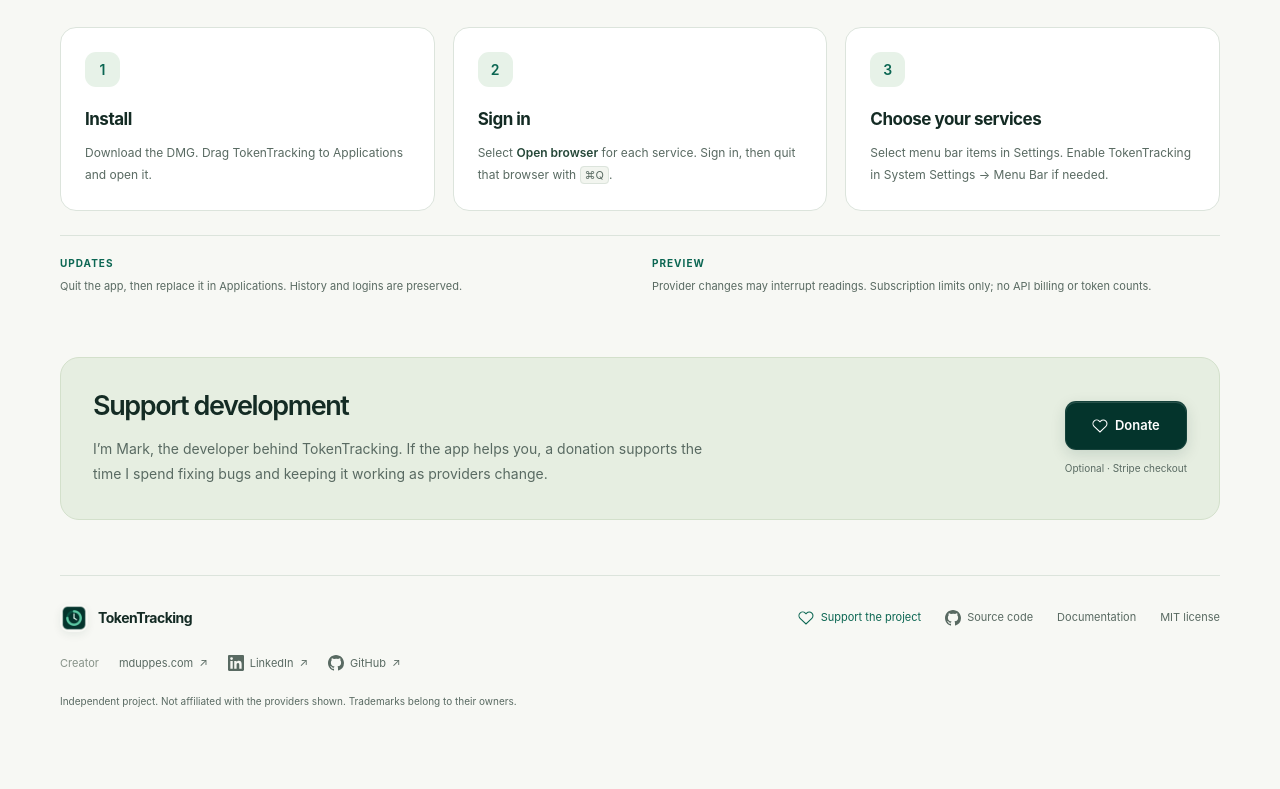
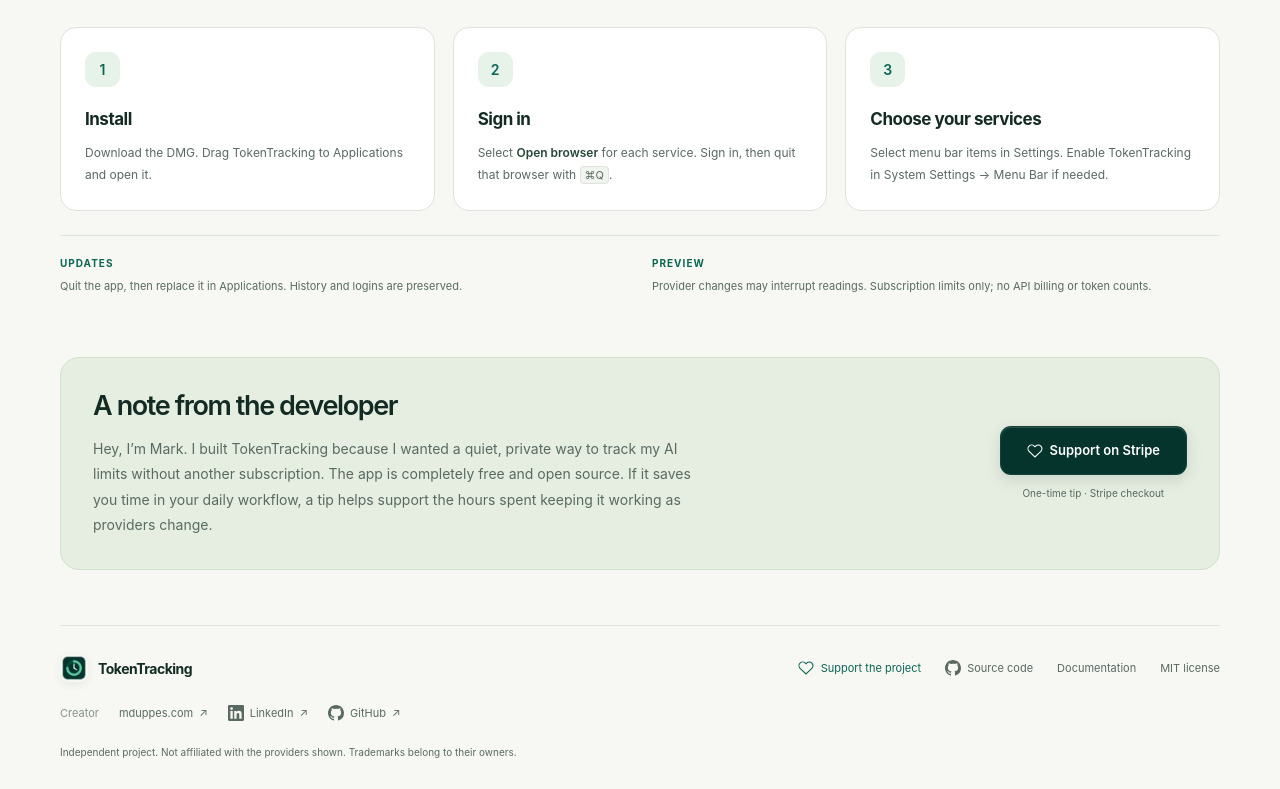
Before and after one commit to mduppes/TokenTracking, a React (Vite) app in the folder website/: page / in a window 1280 px wide. Shown: the part 2939-3728 px from the top of the page. Before the commit the page ends 3677 px from the top, so only its background shows below. Built offline with nearby package versions, Linux system fonts and the light colour scheme.

Commit message:
Humanize website support section with note from the developer

```diff
--- a/website/src/App.tsx
+++ b/website/src/App.tsx
@@ -140,8 +140,8 @@
       </section>
 
       <section id="support" className="support-section page-width" aria-labelledby="support-title">
-        <div className="support-copy"><h2 id="support-title">Support development</h2><p>I’m Mark, the developer behind TokenTracking. If the app helps you, a donation supports the time I spend fixing bugs and keeping it working as providers change.</p></div>
-        <div className="support-section-action"><SupportLink className="button button-primary" label="Donate" /><span>Optional · Stripe checkout</span></div>
+        <div className="support-copy"><h2 id="support-title">A note from the developer</h2><p>Hey, I’m Mark. I built TokenTracking because I wanted a quiet, private way to track my AI limits without another subscription. The app is completely free and open source. If it saves you time in your daily workflow, a tip helps support the hours spent keeping it working as providers change.</p></div>
+        <div className="support-section-action"><SupportLink className="button button-primary" label="Support on Stripe" /><span>One-time tip · Stripe checkout</span></div>
       </section>
     </main>
     <footer className="site-footer page-width"><div className="footer-main"><a className="brand" href="#"><img src="/images/icon.png" width="28" height="28" alt="" />TokenTracking</a><div><SupportLink /><a className="social-link" href={release.repository} target="_blank" rel="noopener noreferrer"><SocialIcon kind="github" />Source code</a><a href={`${release.repository}/blob/main/README.md`} target="_blank" rel="noopener noreferrer">Documentation</a><a href={`${release.repository}/blob/main/LICENSE`} target="_blank" rel="noopener noreferrer">MIT license</a></div></div><div className="creator-links"><span>Creator</span>{creatorLinks.map(({ label, href, icon }) => <a key={label} href={href} target="_blank" rel="noopener noreferrer">{icon && <SocialIcon kind={icon} />}{label} <span aria-hidden="true">↗</span></a>)}</div><p>Independent project. Not affiliated with the providers shown. Trademarks belong to their owners.</p></footer>
```
Also changed, not shown: 1 other file (tests, documents, lock files or other folders).
